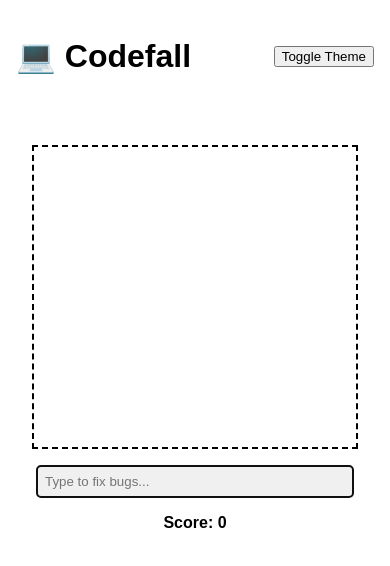
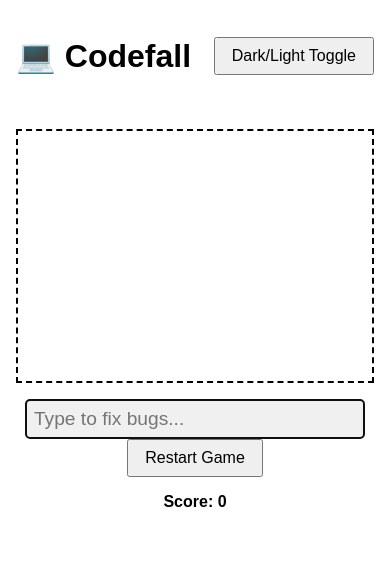
Before and after one commit to yaoolee/codefall, a plain HTML site: page index.html in a window 390 px wide. Drawn offline with Linux system fonts and the light colour scheme.

Commit message:
Add restart button, use media query to make it mobile friendly

```diff
--- a/index.html
+++ b/index.html
@@ -9,12 +9,13 @@
 <body>
   <header>
     <h1>💻 Codefall</h1>
-    <button id="theme-toggle">Toggle Theme</button>
+    <button id="theme-toggle">Dark/Light Toggle</button>
   </header>
 
   <div id="game-container">
     <div id="fall-area"></div>
     <input type="text" id="input-box" placeholder="Type to fix bugs..." autofocus />
+    <button id="restart-btn">Restart Game</button>
     <div id="score">Score: 0</div>
   </div>
 
--- a/styles/styles.css
+++ b/styles/styles.css
@@ -68,3 +68,30 @@ header {
   margin-top: 1rem;
   font-weight: bold;
 }
+html, body {
+  height: 100%;
+  overflow: hidden;
+}
+@media (max-width: 600px) {
+  #input-box {
+    width: 90%;
+    font-size: 1.2rem;
+  }
+
+  #fall-area {
+    height: 250px;
+  }
+
+  .bug {
+    font-size: 1.1rem;
+  }
+
+  header, #game-container {
+    padding: 1rem;
+  }
+
+  button {
+    font-size: 1rem;
+    padding: 0.5rem 1rem;
+  }
+}
```
